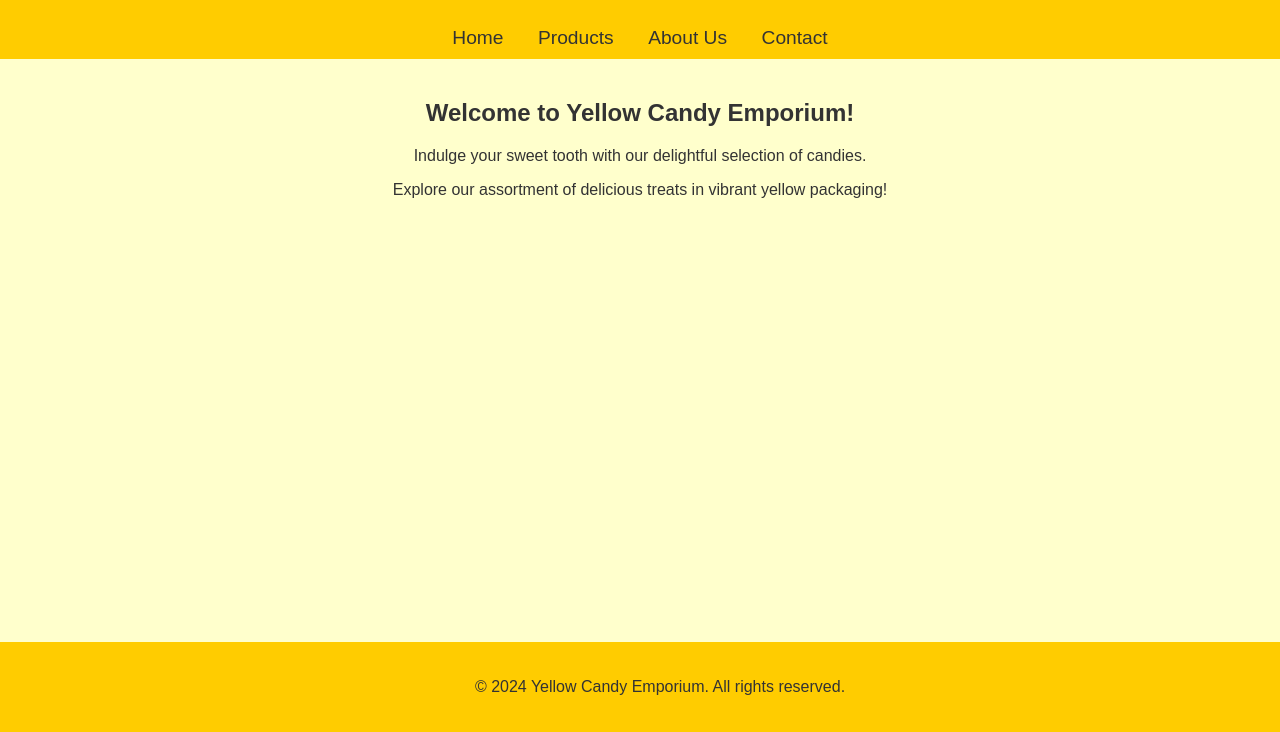
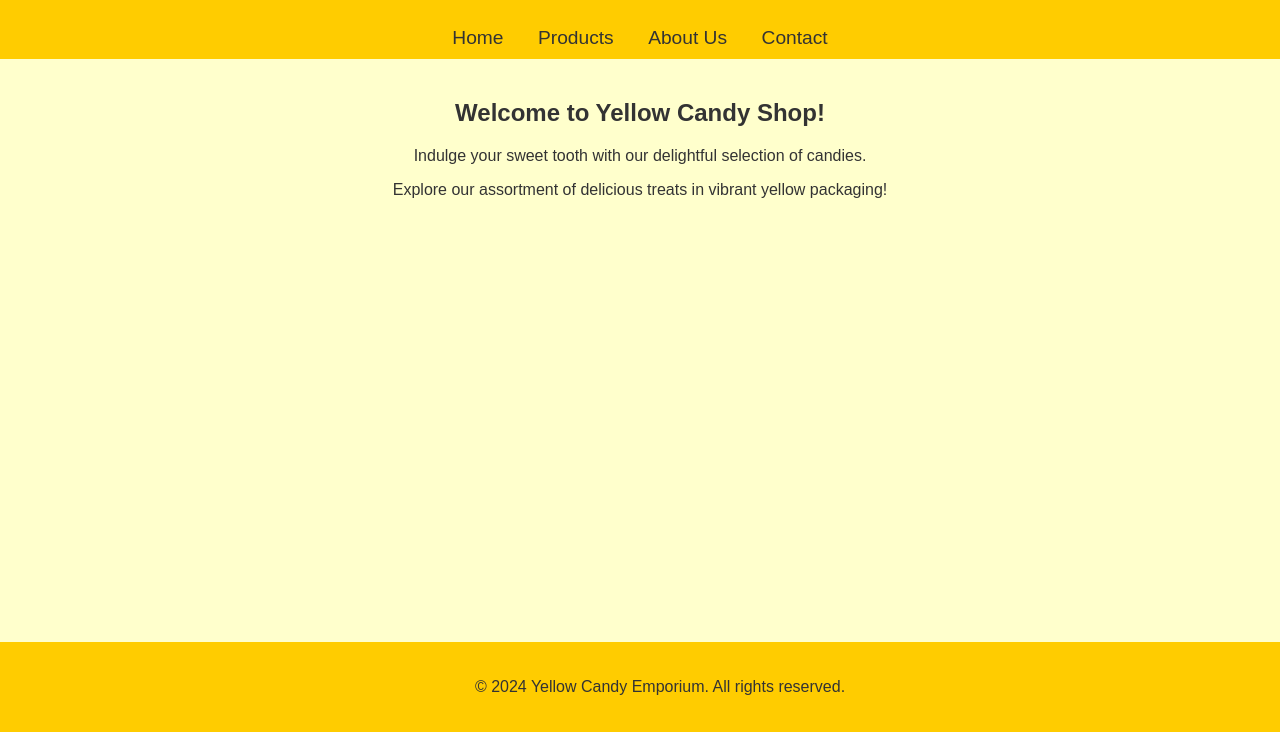
Before and after one commit to czarmax/candy_shop, a plain HTML site: page index.html in a window 1280 px wide. Shown: the part 68-800 px from the top of the page. Drawn offline with Linux system fonts and the light colour scheme.

Commit message:
Second commit

```diff
--- a/index.html
+++ b/index.html
@@ -64,7 +64,7 @@
     </nav>
 
     <section>
-        <h2>Welcome to Yellow Candy Emporium!</h2>
+        <h2>Welcome to Yellow Candy Shop!</h2>
         <p>Indulge your sweet tooth with our delightful selection of candies.</p>
         <p>Explore our assortment of delicious treats in vibrant yellow packaging!</p>
     </section>
```
